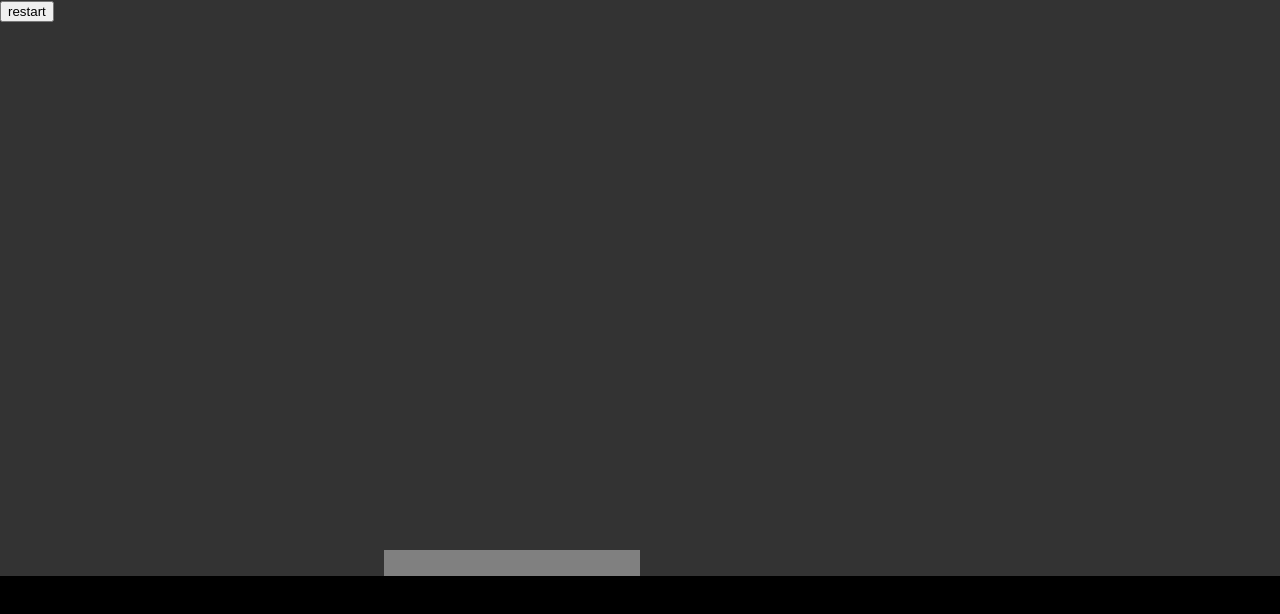
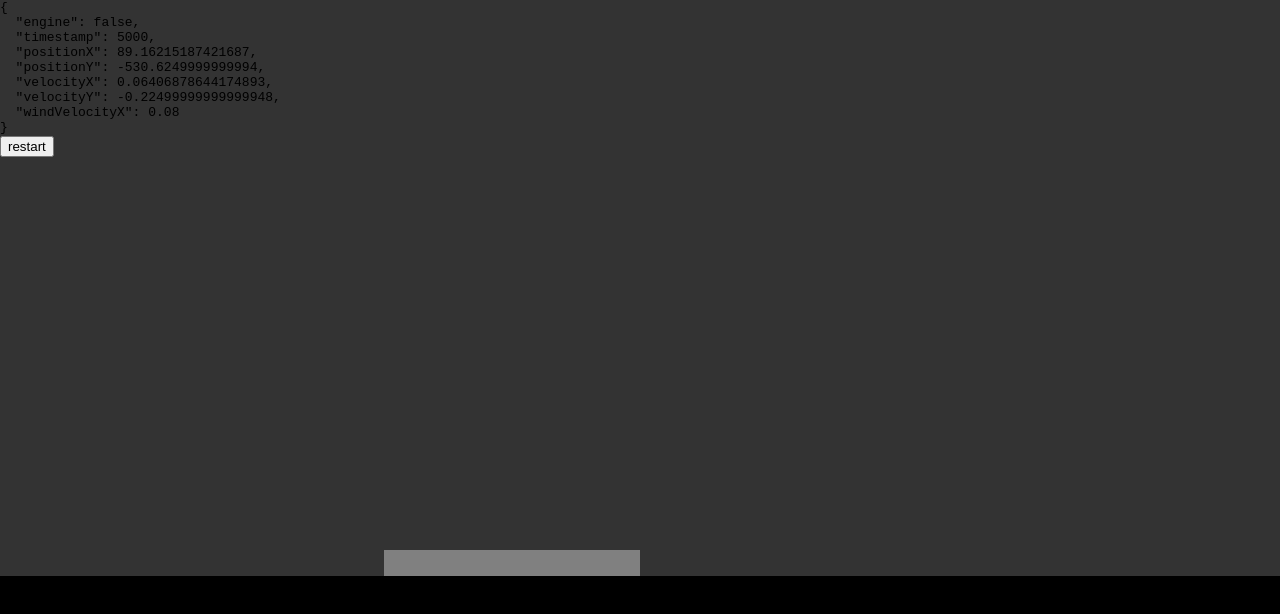
Before and after one commit to chrisbolin/stormcoins, a React (Create React App) app: page / in a window 1280 px wide. Shown: the top 614 px of the page. Built offline with nearby package versions, Linux system fonts and the light colour scheme.

Commit message:
debug printing

```diff
--- a/src/App.tsx
+++ b/src/App.tsx
@@ -26,6 +26,11 @@ function Vehicle() {
   );
 }
 
+function Debug() {
+  const state = useContext(StateContext);
+  return <pre style={{ margin: 0 }}>{JSON.stringify(state, null, 2)}</pre>;
+}
+
 const Game = memo(function() {
   const dispatch = useContext(DispatchContext);
   return (
@@ -36,6 +41,7 @@ const Game = memo(function() {
       onTouchStart={() => dispatch(startEngine)}
       onTouchEnd={() => dispatch(stopEngine)}
     >
+      <Debug />
       <Vehicle />
       <Platform />
       <button onClick={() => dispatch(restart)}>restart</button>
```
